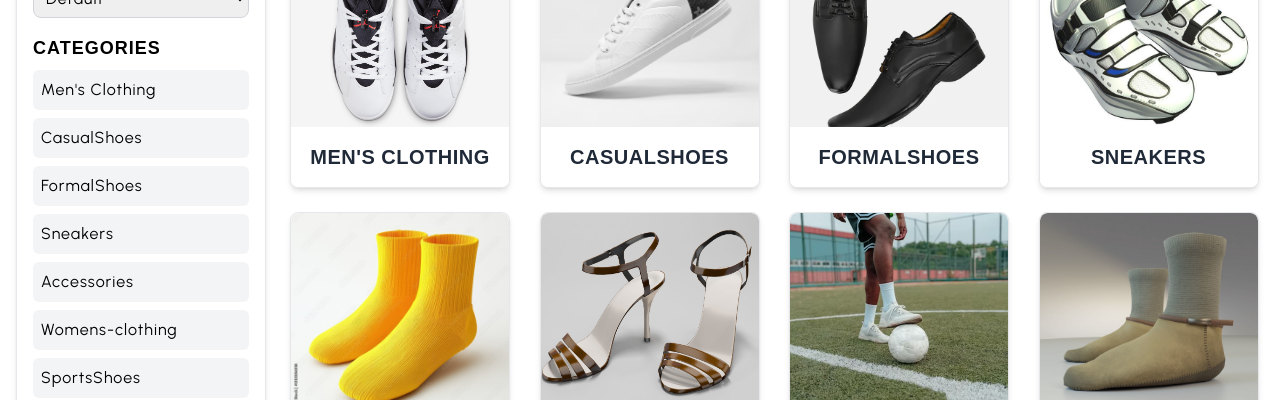
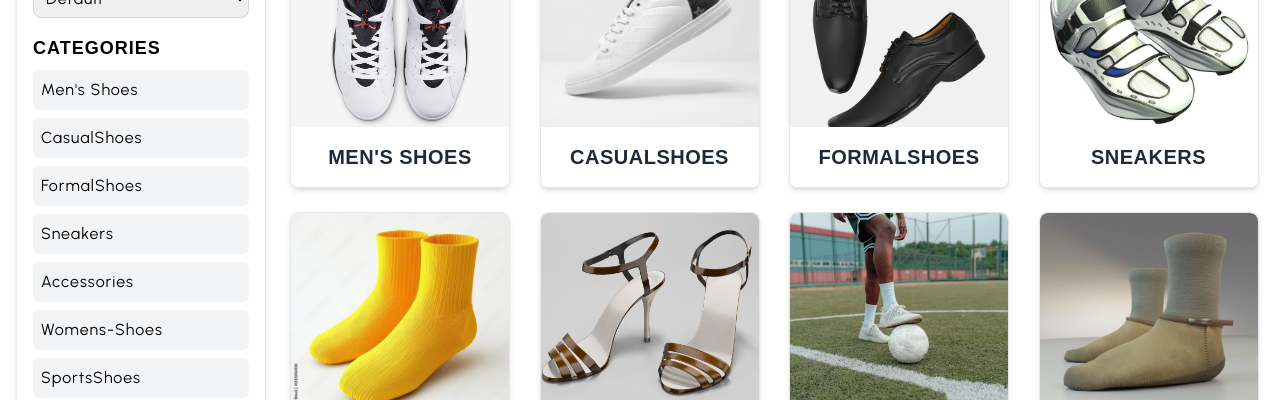
Before and after one commit to amantiwari2357/PRVLITE--shoes, a Next.js app: page /shop in a window 1280 px wide. Shown: the part 522-922 px from the top of the page. Built offline with nearby package versions, Linux system fonts and the light colour scheme.

Commit message:
chnage name in menu categories from clothing to shes

```diff
--- a/data/categories.js
+++ b/data/categories.js
@@ -1,7 +1,7 @@
 export const categories = [
     {
         id: 1,
-        name: "Men's Clothing",
+        name: "Men's Shoes",
         image: "/products/formal-shoes.jpg",
         link: "/shop/mens-clothing",
         products: [
@@ -96,7 +96,7 @@ export const categories = [
 
     {
         id: 6,
-        name: "Womens-clothing",
+        name: "Womens-Shoes",
         image: "/products/womens8.jpg",
         link: "/shop/womens-clothing",
         products: [
```
